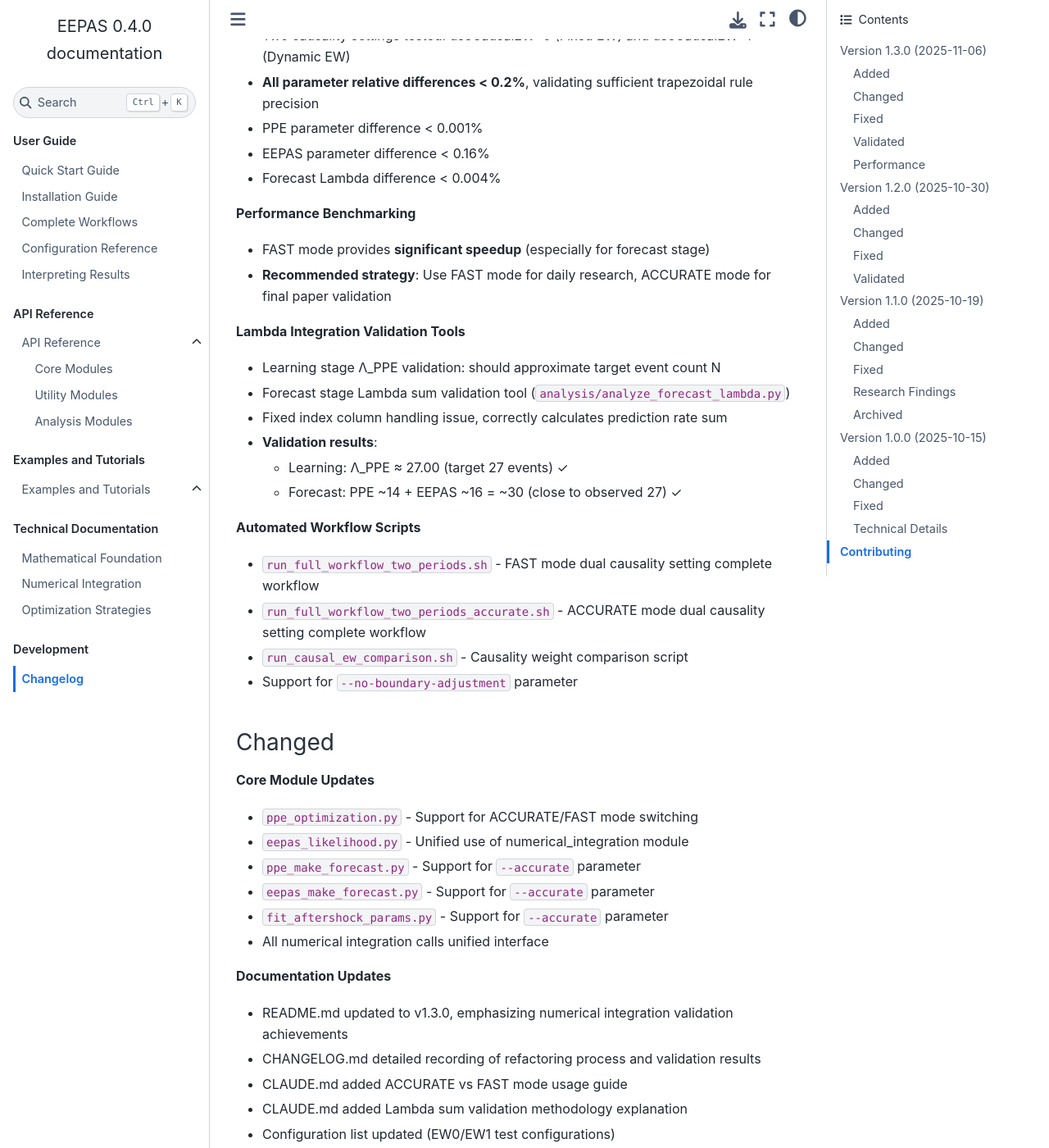
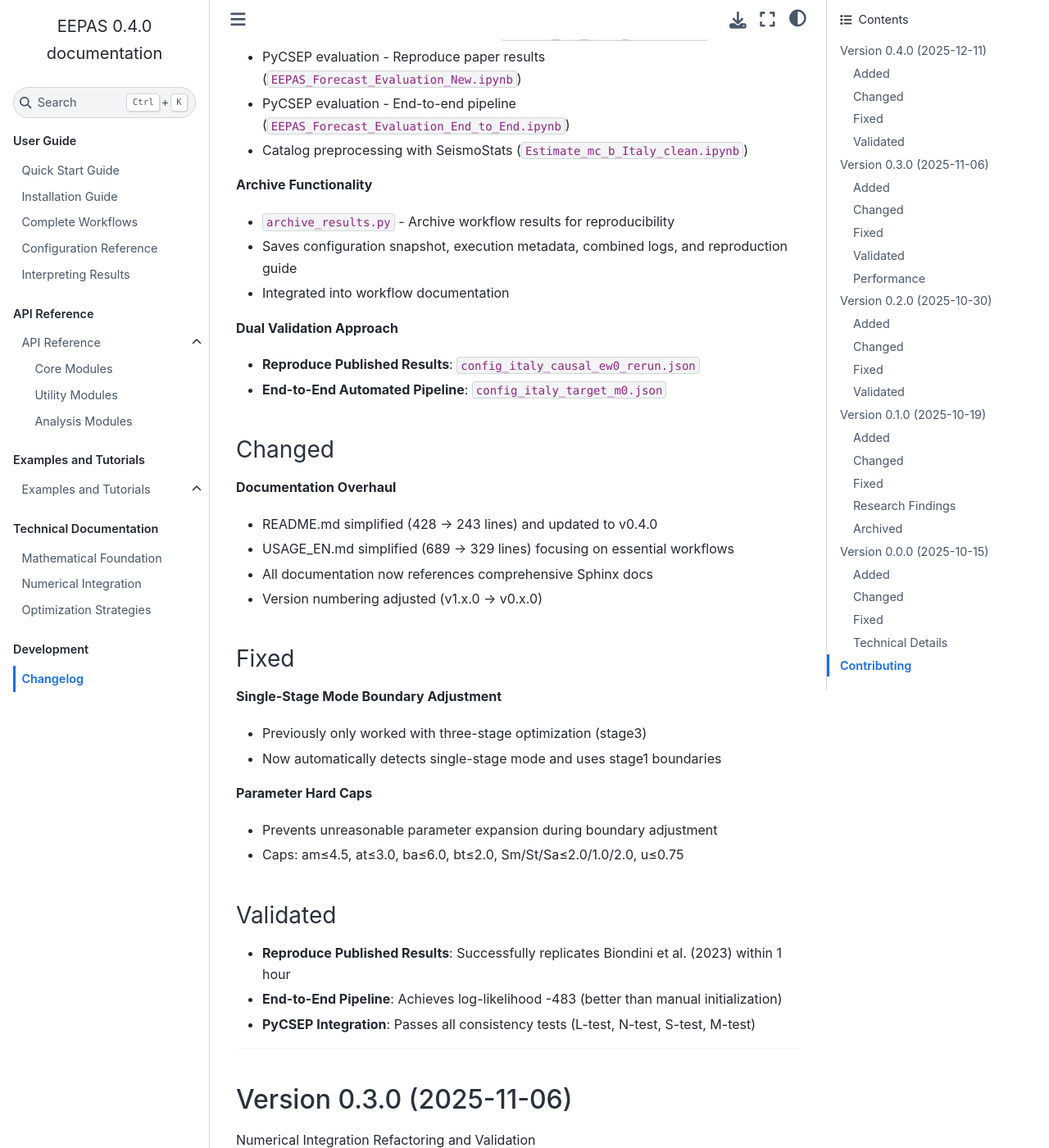
Before and after one commit to phonchi/EEPAS, a Sphinx documentation site: the page built from docs/source/development/changelog.rst, in a window 1280 px wide and 1400 px high, scrolled down 673 px. Shown: the whole window at 82% size. Built offline with Sphinx 7.4.7 and the Sphinx Book theme 1.1.4, drawn with Linux system fonts in a browser that asks for light colours; pages that are not in the unit, such as notebooks, are missing from menus; some of the changed text lies outside the part shown.

Commit message:
Fix remaining version numbers to 0.4.0
## Files Updated

**setup.py**
- version: 1.0.0 → 0.4.0
- name: eepas-taiwan → eepas
- author: EEPAS Taiwan Project → EEPAS Development Team
- URL: your-org/EEPAS_Taiwan → phonchi/EEPAS
- All project URLs updated

**analysis/forecast_converter.py**
- Version: 1.0.0 → 0.4.0
- Author: EEPAS Team → EEPAS Development Team

**docs/source/development/changelog.rst**
- All version numbers updated (1.x.0 → 0.x.0)
- Added v0.4.0 release notes section
- Version 1.3.0 → 0.3.0
- Version 1.2.0 → 0.2.0
- Version 1.1.0 → 0.1.0
- Version 1.0.0 → 0.0.0

## Version Consistency

All files now consistently use v0.4.0:
- README.md ✅
- USAGE_EN.md ✅
- CHANGELOG_EN.md ✅
- setup.py ✅
- docs/source/conf.py ✅
- docs/source/index.rst ✅
- docs/source/development/changelog.rst ✅
- analysis/forecast_converter.py ✅

🤖 Generated with [Claude Code](https://claude.com/claude-code)

```diff
--- a/docs/source/development/changelog.rst
+++ b/docs/source/development/changelog.rst
@@ -6,7 +6,72 @@ All notable changes to this project are documented here.
 The format is based on `Keep a Changelog <https://keepachangelog.com/en/1.0.0/>`_,
 and this project adheres to `Semantic Versioning <https://semver.org/spec/v2.0.0.html>`_.
 
-Version 1.3.0 (2025-11-06)
+Version 0.4.0 (2025-12-11)
+--------------------------
+
+Documentation and Dual Validation Approach
+
+Added
+^^^^^
+
+**Complete Sphinx Documentation**
+
+- Comprehensive user guide (installation, quickstart, workflows, configuration, results)
+- API reference documentation for all modules
+- Technical documentation (mathematical foundation, numerical integration, optimization)
+- Interactive examples (4 Jupyter notebooks)
+
+**Interactive Example Notebooks**
+
+- Automated Ψ phenomenon detection (``Examine_Psi_Italy_clean.ipynb``)
+- PyCSEP evaluation - Reproduce paper results (``EEPAS_Forecast_Evaluation_New.ipynb``)
+- PyCSEP evaluation - End-to-end pipeline (``EEPAS_Forecast_Evaluation_End_to_End.ipynb``)
+- Catalog preprocessing with SeismoStats (``Estimate_mc_b_Italy_clean.ipynb``)
+
+**Archive Functionality**
+
+- ``archive_results.py`` - Archive workflow results for reproducibility
+- Saves configuration snapshot, execution metadata, combined logs, and reproduction guide
+- Integrated into workflow documentation
+
+**Dual Validation Approach**
+
+- **Reproduce Published Results**: ``config_italy_causal_ew0_rerun.json``
+- **End-to-End Automated Pipeline**: ``config_italy_target_m0.json``
+
+Changed
+^^^^^^^
+
+**Documentation Overhaul**
+
+- README.md simplified (428 → 243 lines) and updated to v0.4.0
+- USAGE_EN.md simplified (689 → 329 lines) focusing on essential workflows
+- All documentation now references comprehensive Sphinx docs
+- Version numbering adjusted (v1.x.0 → v0.x.0)
+
+Fixed
+^^^^^
+
+**Single-Stage Mode Boundary Adjustment**
+
+- Previously only worked with three-stage optimization (stage3)
+- Now automatically detects single-stage mode and uses stage1 boundaries
+
+**Parameter Hard Caps**
+
+- Prevents unreasonable parameter expansion during boundary adjustment
+- Caps: am≤4.5, at≤3.0, ba≤6.0, bt≤2.0, Sm/St/Sa≤2.0/1.0/2.0, u≤0.75
+
+Validated
+^^^^^^^^^
+
+- **Reproduce Published Results**: Successfully replicates Biondini et al. (2023) within 1 hour
+- **End-to-End Pipeline**: Achieves log-likelihood -483 (better than manual initialization)
+- **PyCSEP Integration**: Passes all consistency tests (L-test, N-test, S-test, M-test)
+
+----
+
+Version 0.3.0 (2025-11-06)
 --------------------------
 
 Numerical Integration Refactoring and Validation
@@ -66,7 +131,7 @@ Changed
 
 **Documentation Updates**
 
-- README.md updated to v1.3.0, emphasizing numerical integration validation achievements
+- README.md updated to v0.3.0, emphasizing numerical integration validation achievements
 - CHANGELOG.md detailed recording of refactoring process and validation results
 - CLAUDE.md added ACCURATE vs FAST mode usage guide
 - CLAUDE.md added Lambda sum validation methodology explanation
@@ -103,7 +168,7 @@ FAST mode compared to ACCURATE mode:
 
 ----
 
-Version 1.2.0 (2025-10-30)
+Version 0.2.0 (2025-10-30)
 --------------------------
 
 Italy Mode Support and Paper Validation
@@ -159,7 +224,7 @@ Validated
 
 ----
 
-Version 1.1.0 (2025-10-19)
+Version 0.1.0 (2025-10-19)
 --------------------------
 
 Optimizer Support Expansion
@@ -218,7 +283,7 @@ Archived
 
 ----
 
-Version 1.0.0 (2025-10-15)
+Version 0.0.0 (2025-10-15)
 --------------------------
 
 Initial Python Release
```
Also changed, not shown: setup.py (+9 -9 lines), 1 other file.
